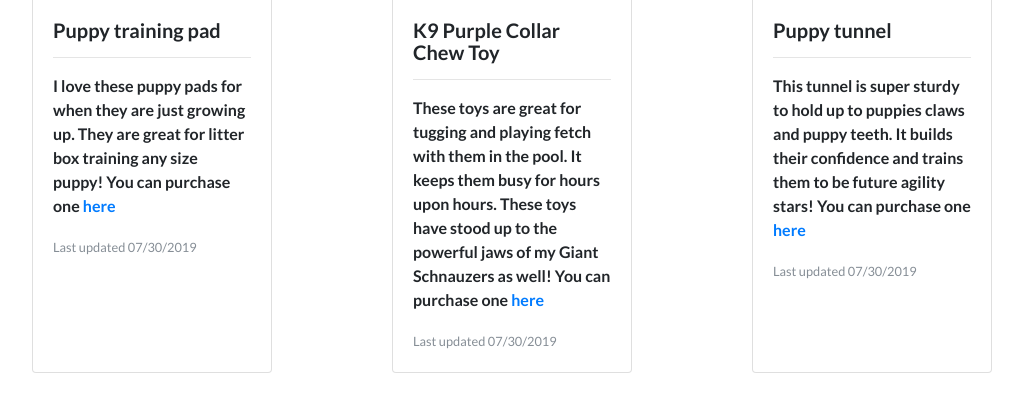
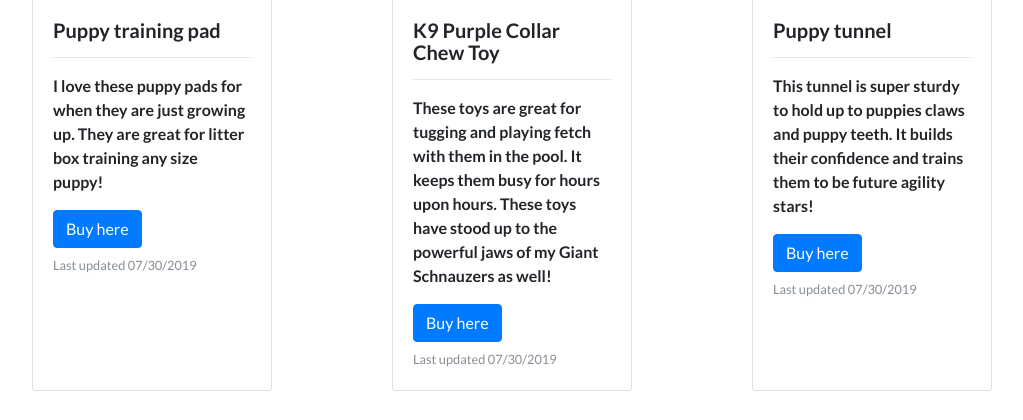
Before and after one commit to nicholasfay/SkylineWebsiteLive, a PHP site: page /productmarketing.php in a window 1280 px wide. Shown: the part 1114-1534 px from the top of the page, without its empty margins (128-1151 px from the left). Run offline with PHP 8.4, Linux system fonts and the light colour scheme.

Commit message:
Updated product buttons

```diff
--- a/productmarketing.php
+++ b/productmarketing.php
@@ -69,7 +69,8 @@
             <div class="card-body">
                 <h5 class="card-title">Puppy training pad</h5>
                 <hr class="text-secondary w-100"/>
-                <p class="card-text">I love these puppy pads for when they are just growing up. They are great for litter box training any size puppy! You can purchase one <a href="https://www.amazon.com/gp/product/B07HHMVRC7/ref=as_li_tl?ie=UTF8&camp=1789&creative=9325&creativeASIN=B07HHMVRC7&linkCode=as2&tag=skyline19-20&linkId=c7adad0b0bf06f082ffe96183c88306a"> here</a></p>
+                <p class="card-text">I love these puppy pads for when they are just growing up. They are great for litter box training any size puppy!</p>
+                <a role="button" href="https://www.amazon.com/gp/product/B07HHMVRC7/ref=as_li_tl?ie=UTF8&camp=1789&creative=9325&creativeASIN=B07HHMVRC7&linkCode=as2&tag=skyline19-20&linkId=c7adad0b0bf06f082ffe96183c88306a" class="btn btn-primary mb-1">Buy here</a>
                 <p class="card-text"><small class="text-muted">Last updated 07/30/2019</small></p>
             </div>
         </div>
@@ -81,7 +82,8 @@
             <div class="card-body">
                 <h5 class="card-title">K9 Purple Collar Chew Toy</h5>
                 <hr class="text-secondary w-100"/>
-                <p class="card-text">These toys are great for tugging and playing fetch with them in the pool. It keeps them busy for hours upon hours. These toys have stood up to the powerful jaws of my Giant Schnauzers as well! You can purchase one <a href="https://www.amazon.com/gp/product/B075XMN1GH/ref=as_li_tl?ie=UTF8&camp=1789&creative=9325&creativeASIN=B075XMN1GH&linkCode=as2&tag=skyline19-20&linkId=b7511dd36cf9250539fa6dead77542bb"> here</a></p>
+                <p class="card-text">These toys are great for tugging and playing fetch with them in the pool. It keeps them busy for hours upon hours. These toys have stood up to the powerful jaws of my Giant Schnauzers as well!</p>
+                <a role="button" href="https://www.amazon.com/gp/product/B075XMN1GH/ref=as_li_tl?ie=UTF8&camp=1789&creative=9325&creativeASIN=B075XMN1GH&linkCode=as2&tag=skyline19-20&linkId=b7511dd36cf9250539fa6dead77542bb" class="btn btn-primary mb-1">Buy here</a>
                 <p class="card-text"><small class="text-muted">Last updated 07/30/2019</small></p>
             </div>
         </div>
@@ -93,7 +95,8 @@
             <div class="card-body">
                 <h5 class="card-title">Puppy tunnel</h5>
                 <hr class="text-secondary w-100"/>
-                <p class="card-text">This tunnel is super sturdy to hold up to puppies claws and puppy teeth. It builds their confidence and trains them to be future agility stars! You can purchase one <a href="https://www.amazon.com/gp/product/B01IUQEMJK/ref=as_li_tl?ie=UTF8&camp=1789&creative=9325&creativeASIN=B01IUQEMJK&linkCode=as2&tag=skyline19-20&linkId=efca3c4575c4997f293bfe992ab43eb0"> here</a></p>
+                <p class="card-text">This tunnel is super sturdy to hold up to puppies claws and puppy teeth. It builds their confidence and trains them to be future agility stars!</p>
+                <a role="button" href="https://www.amazon.com/gp/product/B01IUQEMJK/ref=as_li_tl?ie=UTF8&camp=1789&creative=9325&creativeASIN=B01IUQEMJK&linkCode=as2&tag=skyline19-20&linkId=efca3c4575c4997f293bfe992ab43eb0" class="btn btn-primary mb-1">Buy here</a>
                 <p class="card-text"><small class="text-muted">Last updated 07/30/2019</small></p>
             </div>
         </div>
```
